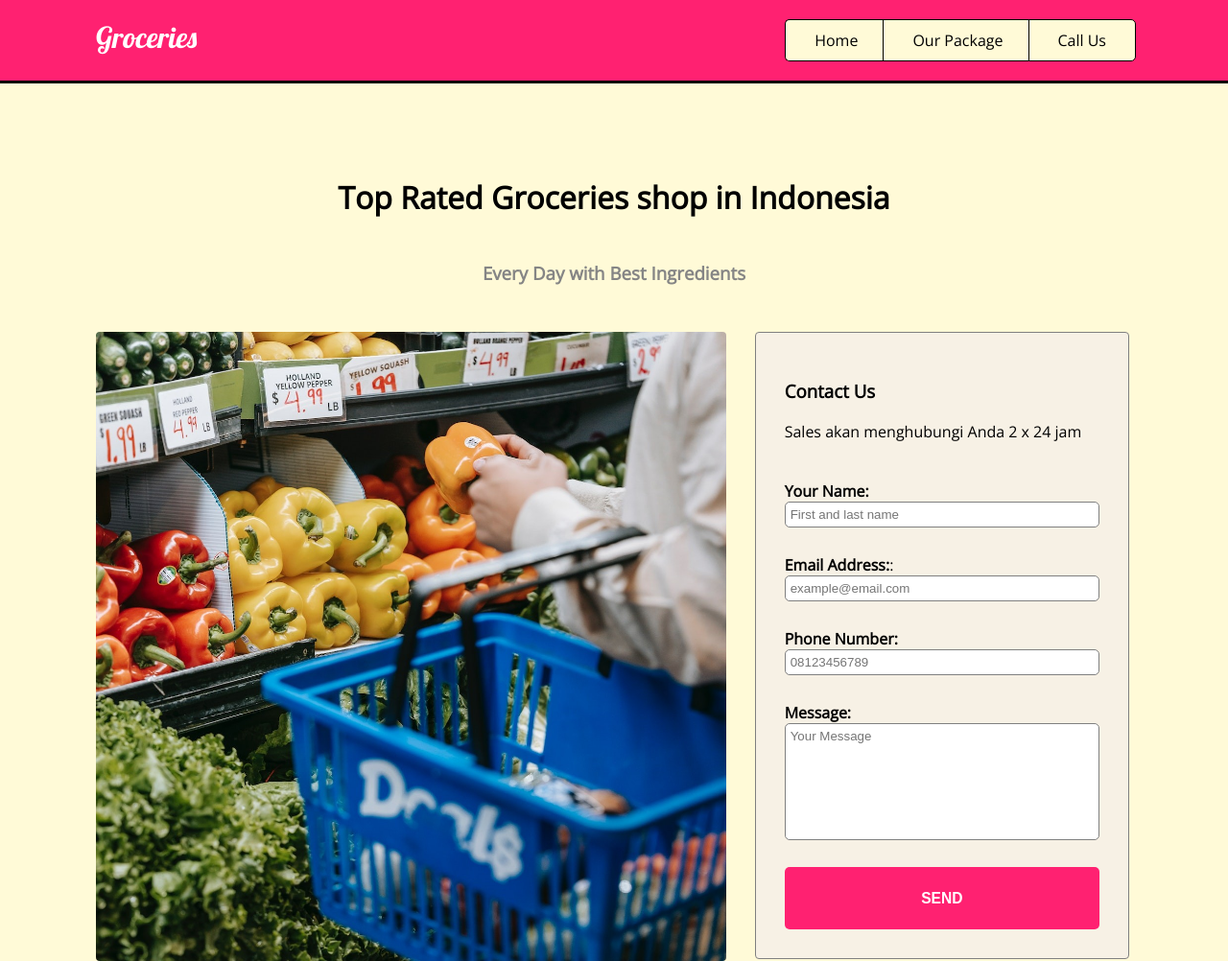
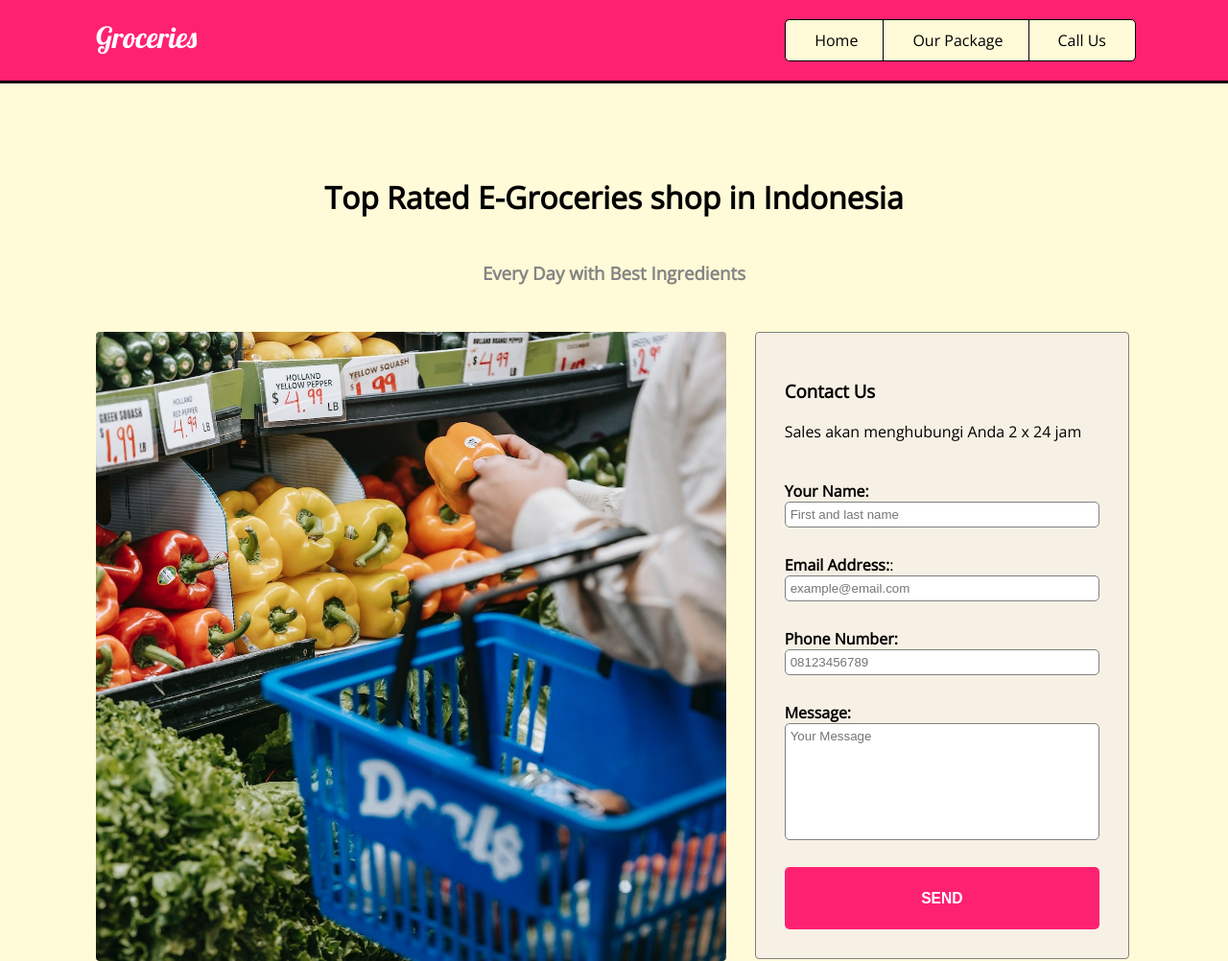
Before and after one commit to revou-fundamental-course/26-jun-23-anmapuarda, a plain HTML site: page index.html in a window 1280 px wide. Shown: the top 1002 px of the page at 96% size. Drawn offline with nearby package versions, Linux system fonts and the light colour scheme.

Commit message:
second commit: change header name

```diff
--- a/index.html
+++ b/index.html
@@ -17,7 +17,7 @@
            </nav>
         </section>
         <section class="headerTitle" id="home">
-           <h1 class="biggerText">Top Rated Groceries shop in Indonesia</h1>
+           <h1 class="biggerText">Top Rated E-Groceries shop in Indonesia</h1>
            <h3 id="subtitle">Every Day with Best Ingredients</h3>
         </section>
     </header>
```
